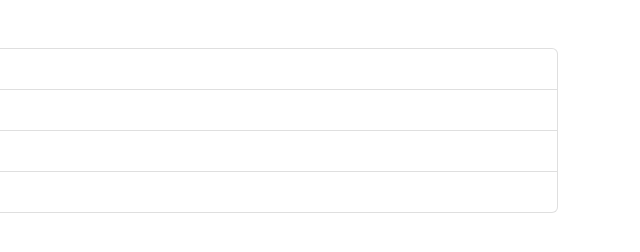
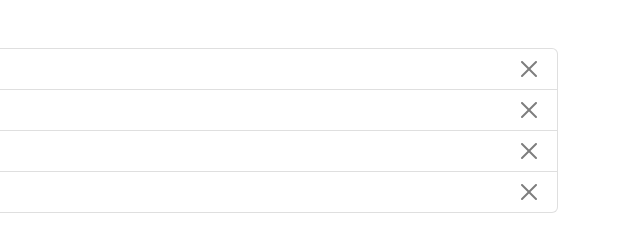
Before and after one commit to marcocalligaris/vue-todolist, a plain HTML site: page index.html in a window 1280 px wide. Shown: the full height of the page, 640-1280 px from the left. Drawn offline with nearby package versions, Linux system fonts and the light colour scheme.

Commit message:
Cancel button display

```diff
--- a/index.html
+++ b/index.html
@@ -14,7 +14,7 @@
         <div class="row">
             <div class="col">
                 <ul class="list-group">
-                    <li v-for="(task, done) in tasks" :class="{'text-decoration-line-through' : task.done === true}" class="list-group-item">{{ task.text }}</li>
+                    <li v-for="(task, done) in tasks" :class="{'text-decoration-line-through' : task.done === true}" class="d-flex justify-content-between list-group-item">{{ task.text }} <button type="button" class="btn-close"></button></li>
                 </ul>
             </div>
         </div>
```
